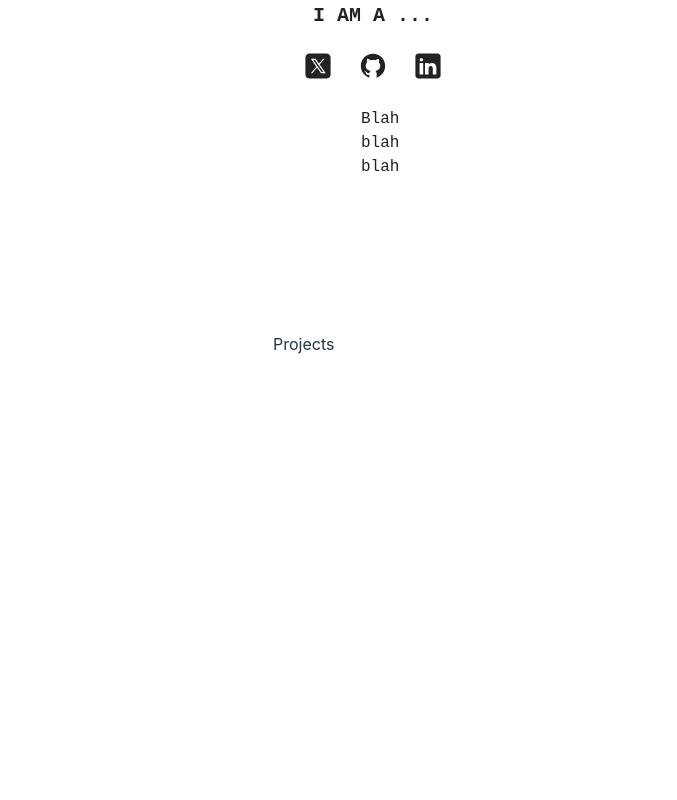
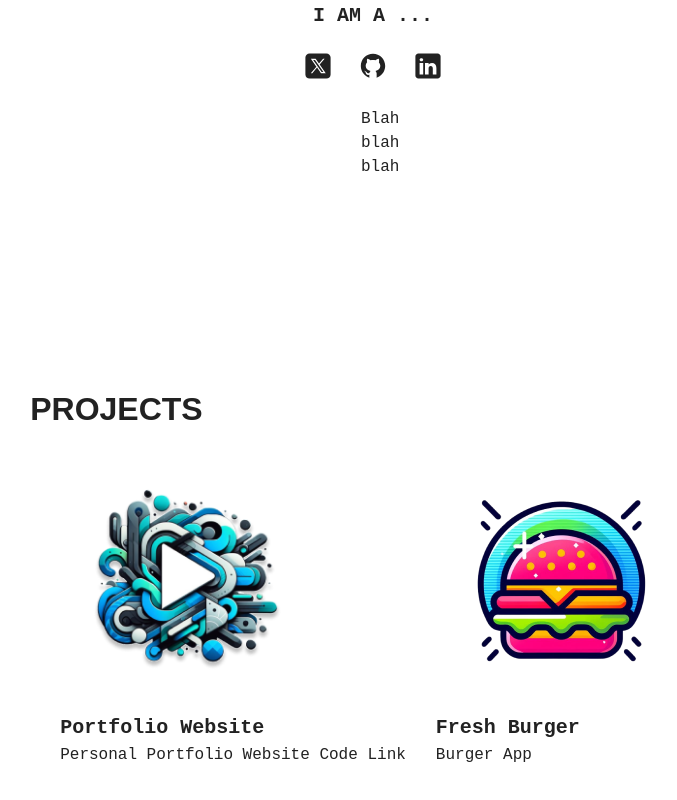
Before and after one commit to az-120/az-120.github.io, a React (Vite) app: page / in a window 1280 px wide. Shown: the part 468-1268 px from the top of the page, without its empty margins (267-944 px from the left). Before the commit the page ends 884 px from the top, so only its background shows below. Built offline with nearby package versions, Linux system fonts and the light colour scheme.

Commit message:
created up to template for projects

```diff
--- a/index.html
+++ b/index.html
@@ -2,7 +2,7 @@
 <html lang="en">
   <head>
     <meta charset="UTF-8" />
-    <link rel="icon" type="image/svg+xml" href="/public/favicon.ico" />
+    <link rel="icon" type="image/svg+xml" href="/favicon.ico" />
     <meta name="viewport" content="width=device-width, initial-scale=1.0" />
     <link rel="preconnect" href="https://fonts.googleapis.com" />
     <link rel="preconnect" href="https://fonts.gstatic.com" crossorigin />
--- a/src/App.css
+++ b/src/App.css
@@ -21,7 +21,7 @@ body {
   margin: 0 auto 60px;
 }
 
-root {
+#root {
   display: flex;
   flex-direction: column;
   gap: 60px;
--- /dev/null
+++ b/src/common/ProjectCard.jsx
@@ -0,0 +1,13 @@
+import React from "react";
+
+function ProjectCard({src, link, h3, p}) {
+  return (
+    <a href={link} target="_blank">
+      <img className="hover" src={src} alt={`${h3} logo`} />
+      <h3>{h3}</h3>
+      <p>{p}</p>
+    </a>
+  );
+}
+
+export default ProjectCard;
--- a/src/sections/Projects/Projects.jsx
+++ b/src/sections/Projects/Projects.jsx
@@ -1,7 +1,28 @@
-import React from "react";
+import styles from "./ProjectsStyles.module.css";
+import viberr from "../../assets/viberr.png";
+import freshBurger from "../../assets/fresh-burger.png";
+import ProjectCard from "../../common/ProjectCard";
 
 function Projects() {
-  return <div>Projects</div>;
+  return (
+    <section id="projects" className={styles.container}>
+      <h1 className="sectionTitle">Projects</h1>
+      <div className={styles.projectsContainer}>
+        <ProjectCard
+          src={viberr}
+          link="https://github.com/az-120/portfolio-website"
+          h3="Portfolio Website"
+          p="Personal Portfolio Website Code Link"
+        />
+        <ProjectCard
+          src={freshBurger}
+          link="https://github.com/az-120/portfolio-website"
+          h3="Fresh Burger"
+          p="Burger App"
+        />
+      </div>
+    </section>
+  );
 }
 
 export default Projects;
--- a/src/sections/Projects/ProjectsStyles.module.css
+++ b/src/sections/Projects/ProjectsStyles.module.css
@@ -0,0 +1,39 @@
+.container {
+  display: flex;
+  flex-direction: column;
+  text-align: cetner;
+
+  img {
+    max-width: 250px;
+    align-self: center;
+    background-color: var(--project-card-bg);
+    border-radius: 20px;
+  }
+
+  a {
+    width: fit-content;
+    text-decoration: none;
+    color: #222;
+    transition: transform 200ms ease-in-out;
+  }
+
+  a:hover {
+    transform: scale(1.05);
+  }
+}
+
+.projectsContainer {
+  display: flex;
+  flex-direction: column;
+  align-items: center;
+  gap: 30px;
+}
+
+@media (width >= 800px) {
+  .projectsContainer {
+    flex-direction: row;
+    flex-wrap: wrap;
+    justify-content: space-evenly;
+    padding: 0 30px;
+  }
+}
```
Also changed, not shown: 1 other file (tests, documents, lock files or other folders).
